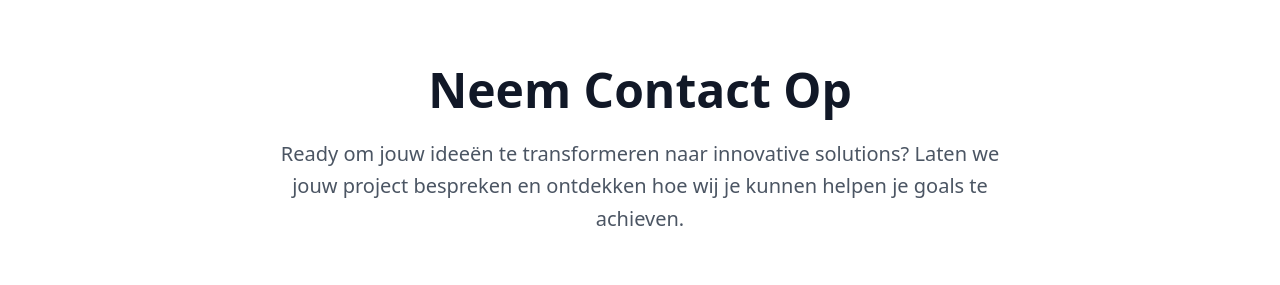
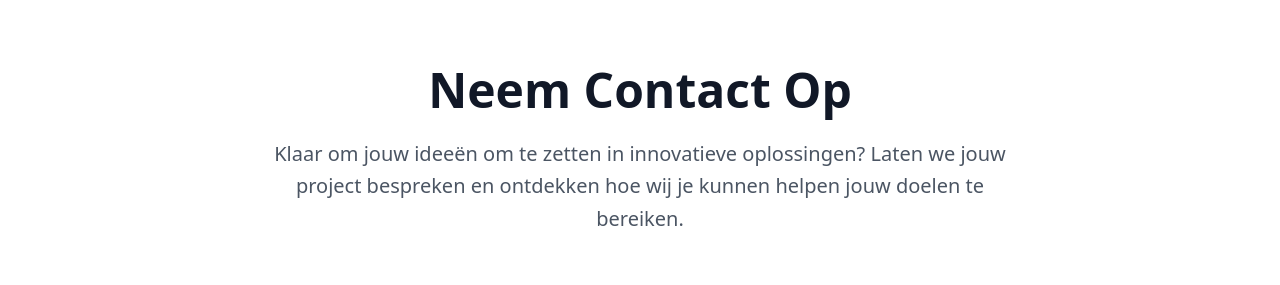
Before and after one commit to Feebster/www.Apexers, a React (Vite) app: page / in a window 1280 px wide. Shown: the part 4500-4785 px from the top of the page. Built offline with nearby package versions, Linux system fonts and the light colour scheme; no server answers.

Commit message:
Updated Contact.tsx

```diff
--- a/src/components/Contact.tsx
+++ b/src/components/Contact.tsx
@@ -71,7 +71,7 @@ const Contact = () => {
             Neem Contact Op
           </h2>
           <p className="text-xl text-gray-600 max-w-3xl mx-auto leading-relaxed">
-            Ready om jouw ideeën te transformeren naar innovative solutions? Laten we jouw project bespreken en ontdekken hoe wij je kunnen helpen je goals te achieven.
+            Klaar om jouw ideeën om te zetten in innovatieve oplossingen? Laten we jouw project bespreken en ontdekken hoe wij je kunnen helpen jouw doelen te bereiken.
           </p>
         </div>
 
```
